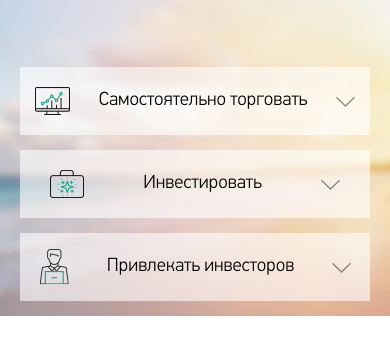
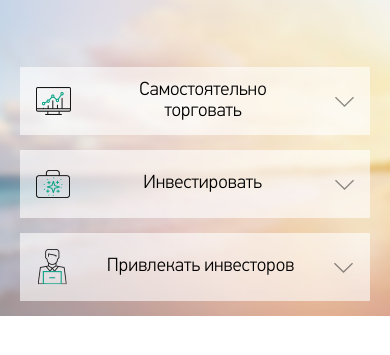
Before and after one commit to likeavenus/Invest, a plain HTML site: page index.html in a window 390 px wide. Shown: the part 145-500 px from the top of the page. Drawn offline with Linux system fonts and the light colour scheme.

Commit message:
mobile-nav__text width

```diff
--- a/css/style.css
+++ b/css/style.css
@@ -353,6 +353,9 @@ main {
 .mobile-nav__title {
   font-size: 19px;
 }
+.mobile-nav__text {
+  width: 200px;
+}
 .arrow-rotate {
   transform: rotate(180deg);
 }
```
